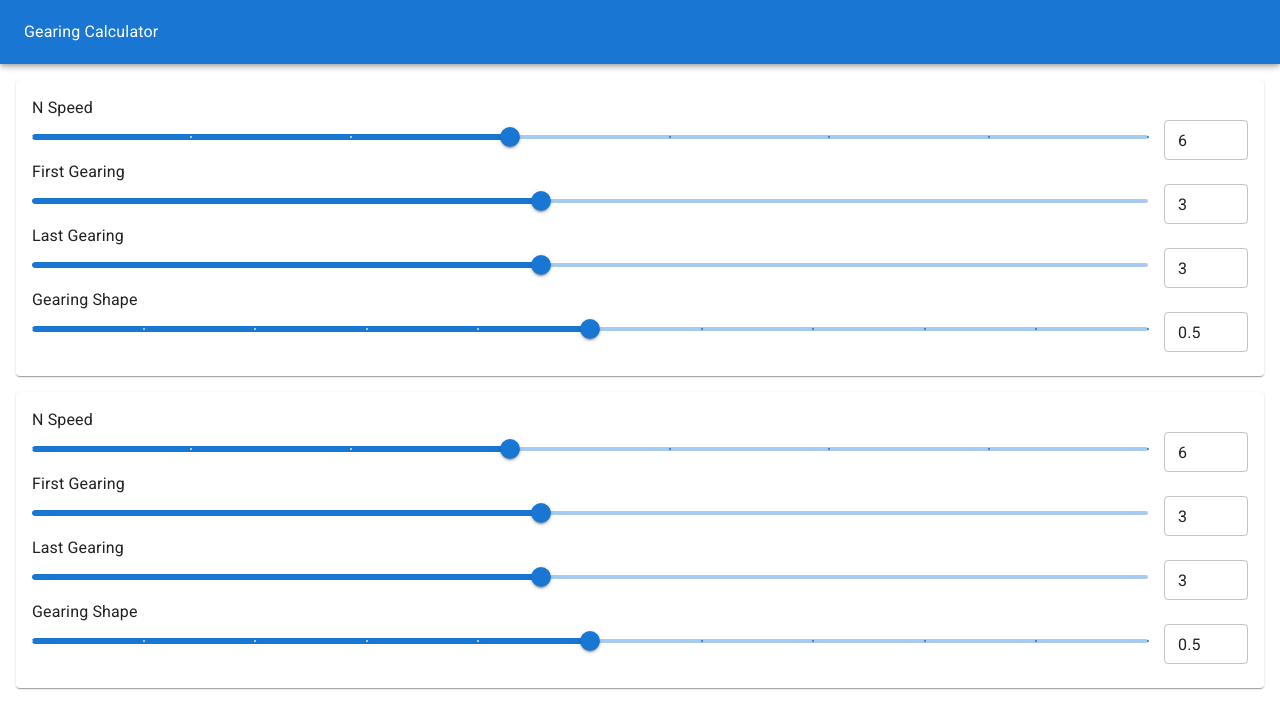
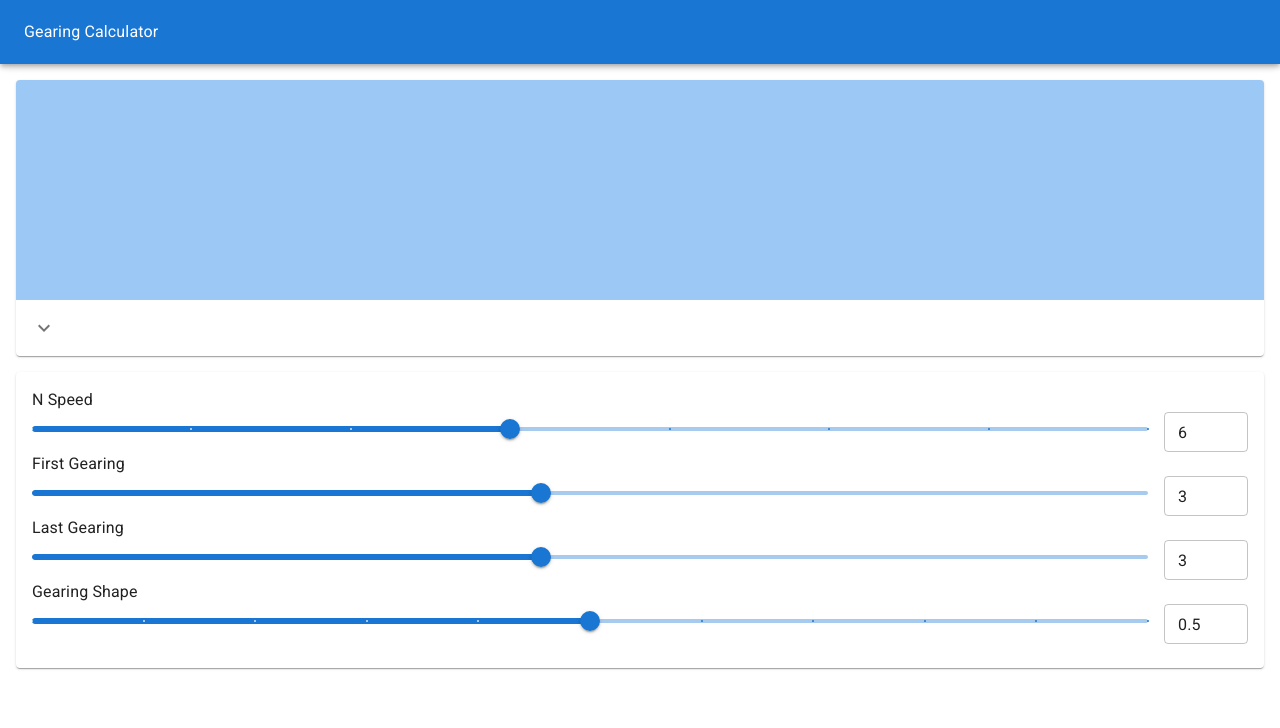
Before and after one commit to tempus157/gearing-calculator, a Next.js app: page / in a window 1280 px wide. Shown: the top 728 px of the page. Built offline with nearby package versions, Linux system fonts and the light colour scheme.

Commit message:
Implement Output card

```diff
--- /dev/null
+++ b/src/components/OutputCard.tsx
@@ -0,0 +1,42 @@
+import { ExpandMore } from "@mui/icons-material";
+import {
+  Box,
+  Card,
+  CardContent,
+  Collapse,
+  IconButton,
+  styled,
+  Typography,
+} from "@mui/material";
+import { useState } from "react";
+
+const FakeGraph = styled("div")({
+  backgroundColor: "#9cc8f5",
+  height: 220,
+});
+
+function OutputCard() {
+  const [expanded, setExpanded] = useState(false);
+
+  function handleExpandClick() {
+    setExpanded(!expanded);
+  }
+
+  return (
+    <Card>
+      <FakeGraph />
+      <Box m={1}>
+        <IconButton onClick={handleExpandClick}>
+          <ExpandMore />
+        </IconButton>
+      </Box>
+      <Collapse in={expanded}>
+        <CardContent>
+          <Typography>The calculation results will appear here...</Typography>
+        </CardContent>
+      </Collapse>
+    </Card>
+  );
+}
+
+export default OutputCard;
--- a/src/components/SliderTextField.tsx
+++ b/src/components/SliderTextField.tsx
@@ -28,11 +28,11 @@ function SliderTextField({
   step,
   marks,
 }: SliderInputProps) {
-  function onSliderChange(event: Event, newValue: number | number[]) {
+  function handleSliderChange(event: Event, newValue: number | number[]) {
     setValue(newValue as number);
   }
 
-  function onInputChange(event: React.ChangeEvent<HTMLInputElement>) {
+  function handleInputChange(event: React.ChangeEvent<HTMLInputElement>) {
     if (event.target.value === "") {
       setValue(null);
       return;
@@ -48,7 +48,7 @@ function SliderTextField({
         <Grid item xs>
           <Slider
             value={value ?? min}
-            onChange={onSliderChange}
+            onChange={handleSliderChange}
             min={min}
             max={max}
             step={step}
@@ -58,7 +58,7 @@ function SliderTextField({
         <Grid item width={100}>
           <TextField
             value={value}
-            onChange={onInputChange}
+            onChange={handleInputChange}
             type="number"
             size="small"
             error={value === null}
--- a/src/pages/index.tsx
+++ b/src/pages/index.tsx
@@ -1,8 +1,9 @@
 import type { NextPage } from "next";
 import { NextSeo } from "next-seo";
+import { Stack } from "@mui/material";
 import TitleBar from "@/components/TitleBar";
 import InputCard from "@/components/InputCard";
-import { Stack } from "@mui/material";
+import OutputCard from "@/components/OutputCard";
 
 const Home: NextPage = () => {
   return (
@@ -13,7 +14,7 @@ const Home: NextPage = () => {
       />
       <TitleBar text="Gearing Calculator" />
       <Stack spacing={2} m={2}>
-        <InputCard />
+        <OutputCard />
         <InputCard />
       </Stack>
     </>
```
